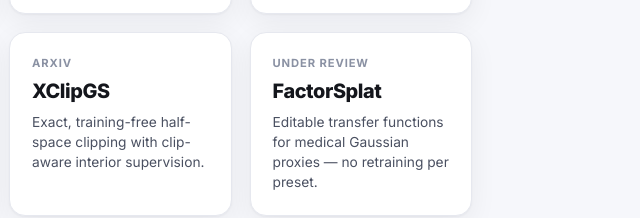
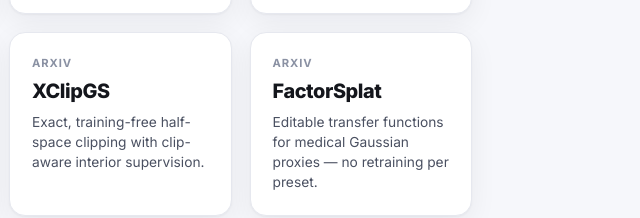
Before and after one commit to Gaozhongpai/dgs, a plain HTML site: page index.html in a window 1280 px wide. Shown: the part 7932-8150 px from the top of the page, 640-1280 px from the left. Drawn offline with Linux system fonts and the light colour scheme; a web font is replaced by a local one.

Commit message:
Related work: FactorSplat is now on arXiv
Co-Authored-By: Claude Opus 5.5 <noreply@anthropic.com>
Claude-Session: https://claude.ai/code/session_012yFTtEQAa6abirX9MT5GjP

```diff
--- a/index.html
+++ b/index.html
@@ -488,7 +488,7 @@
           <span class="nd-rel-desc">Exact, training-free half-space clipping with clip-aware interior supervision.</span>
         </a>
         <a class="nd-rel" href="https://gaozhongpai.github.io/FactorSplat/">
-          <span class="nd-rel-venue">Under review</span>
+          <span class="nd-rel-venue">arXiv</span>
           <span class="nd-rel-name">FactorSplat</span>
           <span class="nd-rel-desc">Editable transfer functions for medical Gaussian proxies &mdash; no retraining per preset.</span>
         </a>
```
